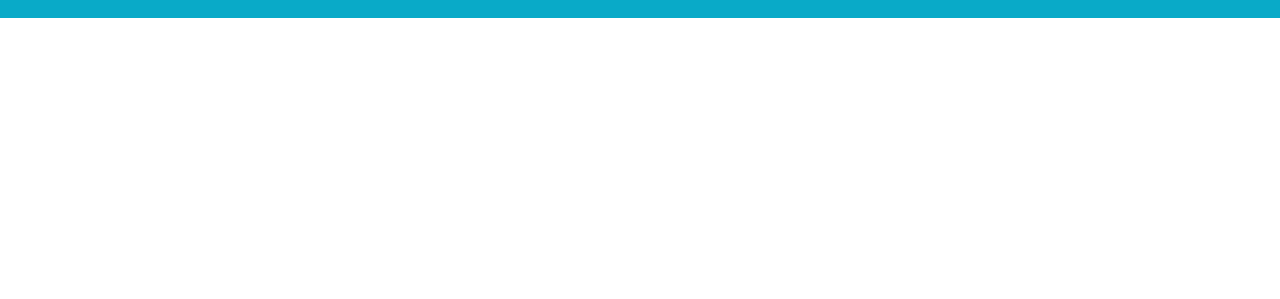
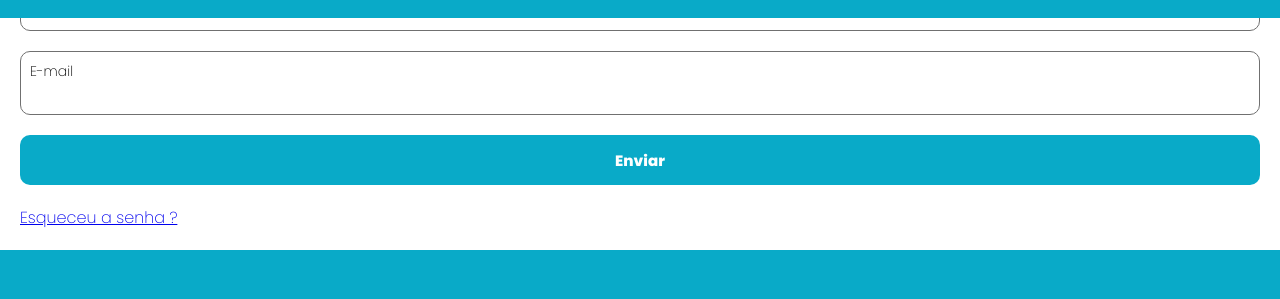
Before and after one commit to KhayanCardoso/hcodeTrabalhoGrupo, a website: page login.html in a window 1280 px wide. Shown: the part 89-388 px from the top of the page. Drawn offline with Linux system fonts and the light colour scheme.

Commit message:
Alterações login

```diff
--- a/assets/sass/login.scss
+++ b/assets/sass/login.scss
@@ -2,7 +2,7 @@ body {
     margin: 0;
     padding: 0;
 }
-#form {
+#form-login {
     align-items: center;
     margin: calc(65vh - 80%) 0 calc(42vh - 60%);
     overflow: hidden;
--- a/assets/sass/main.scss
+++ b/assets/sass/main.scss
@@ -13,3 +13,4 @@
 @import 'map.scss';
 @import 'login.scss';
 @import 'forgot.scss';
+@import '404.scss';
```
Also changed, not shown: assets/css/style.css, assets/sass/404.scss (added), 1 other file.
